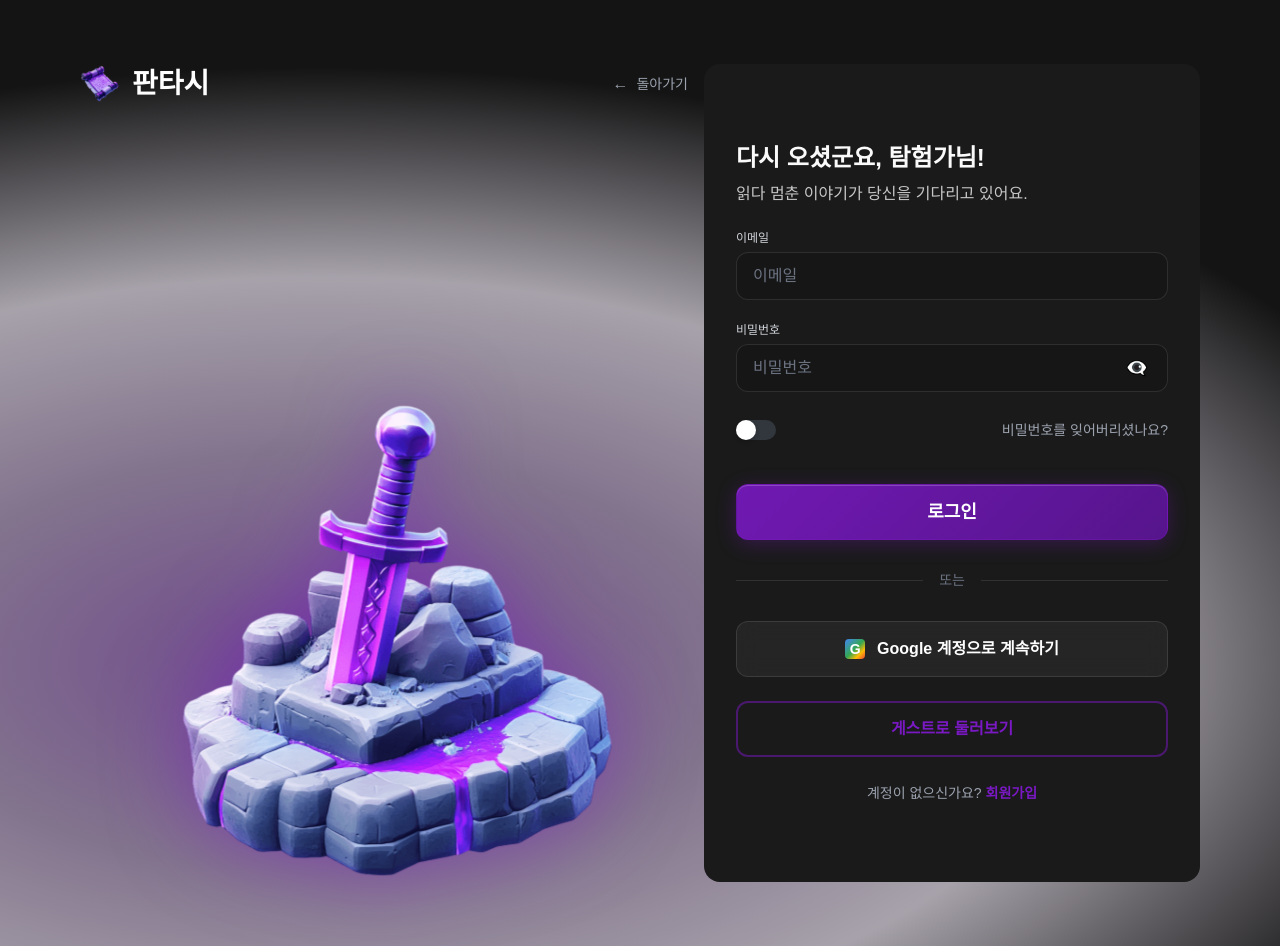
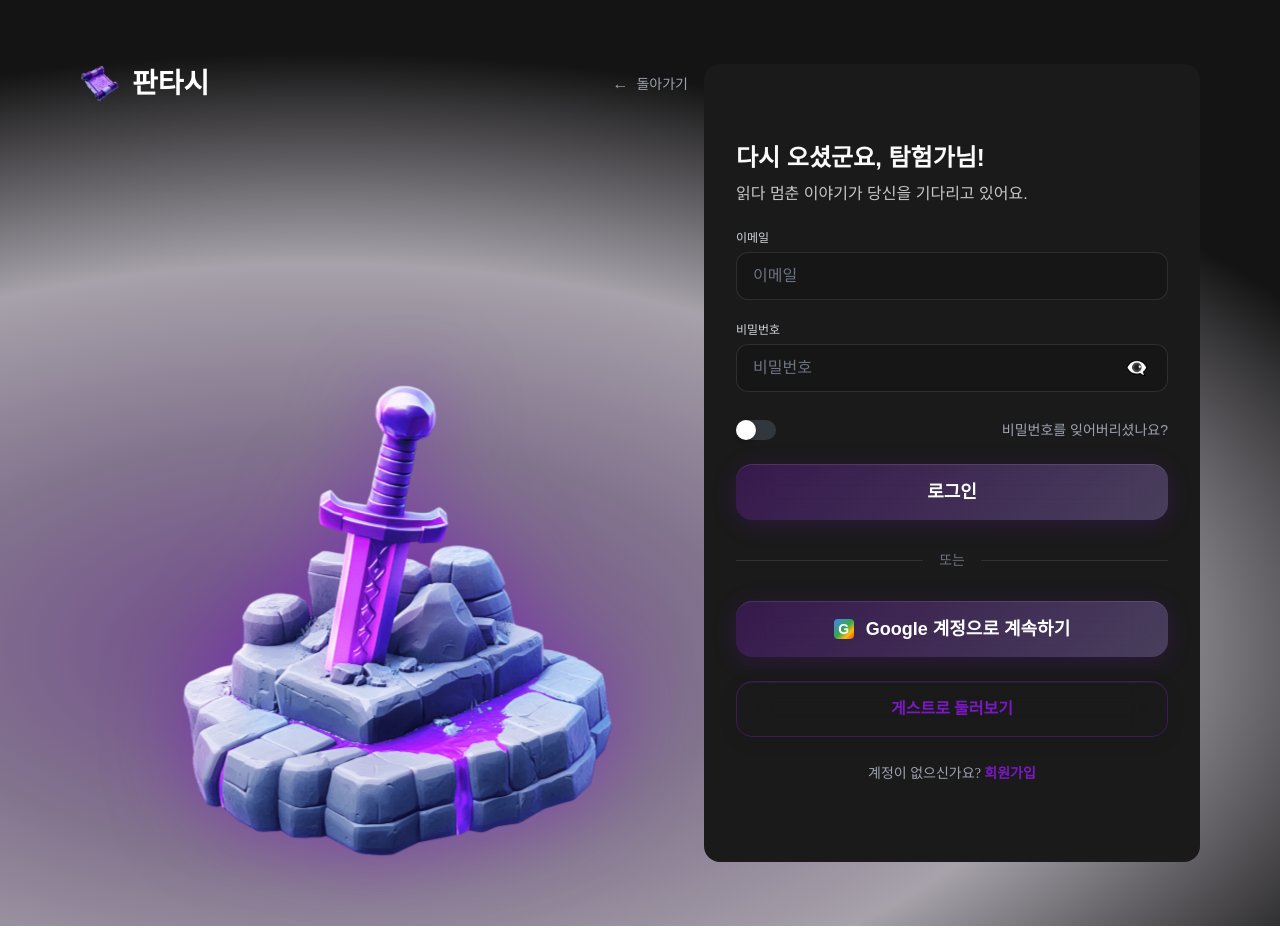
Before and after one commit to Fanta-Poem/Fanta-Poem_frontend, a Next.js app: page /login in a window 1280 px wide. Built offline with nearby package versions, Linux system fonts and the light colour scheme.

Commit message:
feat :: 버튼 컴포넌트 분리

```diff
--- /dev/null
+++ b/app/components/Button.tsx
@@ -0,0 +1,66 @@
+import styled from "@emotion/styled";
+
+interface ButtonProps {
+  children: React.ReactNode;
+  onClick?: () => void;
+  type?: "button" | "submit" | "reset";
+  disabled?: boolean;
+  icon?: React.ReactNode;
+}
+
+const StyledButton = styled.button`
+  width: 100%;
+  height: 56px;
+  background: linear-gradient(
+    135deg,
+    rgba(122, 25, 196, 0.3) 0%,
+    rgba(183, 148, 246, 0.3) 100%
+  );
+  backdrop-filter: blur(20px);
+  -webkit-backdrop-filter: blur(20px);
+  border: none;
+  border-radius: 16px;
+  font-family: "IM_Hyemin", sans-serif;
+  font-weight: bold;
+  font-size: 18px;
+  line-height: 22px;
+  color: white;
+  cursor: pointer;
+  transition: all 0.3s ease;
+  box-shadow: 0 4px 24px rgba(122, 25, 196, 0.2),
+    inset 0 1px 0 rgba(255, 255, 255, 0.1);
+  display: flex;
+  align-items: center;
+  justify-content: center;
+  gap: 12px;
+
+  &:hover {
+    background: linear-gradient(
+      135deg,
+      rgba(122, 25, 196, 0.4) 0%,
+      rgba(183, 148, 246, 0.4) 100%
+    );
+    box-shadow: 0 6px 32px rgba(122, 25, 196, 0.3),
+      inset 0 1px 0 rgba(255, 255, 255, 0.15);
+  }
+
+  &:disabled {
+    opacity: 0.5;
+    cursor: not-allowed;
+  }
+`;
+
+export default function Button({
+  children,
+  onClick,
+  type = "button",
+  disabled = false,
+  icon,
+}: ButtonProps) {
+  return (
+    <StyledButton onClick={onClick} type={type} disabled={disabled}>
+      {icon}
+      {children}
+    </StyledButton>
+  );
+}
--- /dev/null
+++ b/app/components/GoogleIcon.tsx
@@ -0,0 +1,24 @@
+import styled from "@emotion/styled";
+
+const IconWrapper = styled.div`
+  width: 20px;
+  height: 20px;
+  background: linear-gradient(
+    135deg,
+    #4285f4 0%,
+    #34a853 50%,
+    #fbbc05 75%,
+    #ea4335 100%
+  );
+  border-radius: 4px;
+  display: flex;
+  align-items: center;
+  justify-content: center;
+  font-weight: bold;
+  font-size: 14px;
+  color: white;
+`;
+
+export default function GoogleIcon() {
+  return <IconWrapper>G</IconWrapper>;
+}
--- /dev/null
+++ b/app/components/OutlineButton.tsx
@@ -0,0 +1,52 @@
+import styled from "@emotion/styled";
+
+interface OutlineButtonProps {
+  children: React.ReactNode;
+  onClick?: () => void;
+  type?: "button" | "submit" | "reset";
+  disabled?: boolean;
+}
+
+const StyledOutlineButton = styled.button`
+  width: 100%;
+  height: 56px;
+  background: transparent;
+  backdrop-filter: blur(20px);
+  -webkit-backdrop-filter: blur(20px);
+  border: 1px solid rgba(122, 25, 196, 0.4);
+  border-radius: 16px;
+  font-family: "IM_Hyemin";
+  font-weight: bold;
+  font-size: 16px;
+  line-height: 20px;
+  color: #7a19c4;
+  cursor: pointer;
+  transition: all 0.3s ease;
+  box-shadow: 0 4px 24px rgba(0, 0, 0, 0.05),
+    inset 0 1px 0 rgba(255, 255, 255, 0.05);
+
+  &:hover {
+    border-color: rgba(122, 25, 196, 0.6);
+    background: rgba(122, 25, 196, 0.1);
+    box-shadow: 0 6px 32px rgba(0, 0, 0, 0.1),
+      inset 0 1px 0 rgba(255, 255, 255, 0.08);
+  }
+
+  &:disabled {
+    opacity: 0.5;
+    cursor: not-allowed;
+  }
+`;
+
+export default function OutlineButton({
+  children,
+  onClick,
+  type = "button",
+  disabled = false,
+}: OutlineButtonProps) {
+  return (
+    <StyledOutlineButton onClick={onClick} type={type} disabled={disabled}>
+      {children}
+    </StyledOutlineButton>
+  );
+}
--- a/app/login/page.tsx
+++ b/app/login/page.tsx
@@ -3,6 +3,9 @@
 import { useState } from "react";
 import * as S from "./style";
 import Link from "next/link";
+import Button from "../components/Button";
+import OutlineButton from "../components/OutlineButton";
+import GoogleIcon from "../components/GoogleIcon";
 
 const scrollImg = "/3d/scroll.svg";
 const swardImg = "/3d/sword.svg";
@@ -99,7 +102,7 @@ export default function LoginPage() {
               <S.ForgotText>비밀번호를 잊어버리셨나요?</S.ForgotText>
             </S.OptionsRow>
 
-            <S.LoginBtn type="submit">로그인</S.LoginBtn>
+            <Button type="submit">로그인</Button>
 
             <S.DividerSection>
               <S.DividerLine />
@@ -107,14 +110,13 @@ export default function LoginPage() {
               <S.DividerLine />
             </S.DividerSection>
 
-            <S.GoogleBtn type="button" onClick={handleGoogleLogin}>
-              <S.GoogleIconWrapper>G</S.GoogleIconWrapper>
+            <Button onClick={handleGoogleLogin} icon={<GoogleIcon />}>
               Google 계정으로 계속하기
-            </S.GoogleBtn>
+            </Button>
 
-            <S.GuestBtn type="button" onClick={handleGuestLogin}>
+            <OutlineButton onClick={handleGuestLogin}>
               게스트로 둘러보기
-            </S.GuestBtn>
+            </OutlineButton>
 
             <S.SignupText>
               계정이 없으신가요?{" "}
--- a/app/login/style.ts
+++ b/app/login/style.ts
@@ -326,13 +326,13 @@ export const LoginBtn = styled.button`
   height: 56px;
   background: linear-gradient(
     135deg,
-    rgba(122, 25, 196, 0.9) 0%,
-    rgba(93, 21, 153, 0.9) 100%
+    rgba(122, 25, 196, 0.3) 0%,
+    rgba(183, 148, 246, 0.3) 100%
   );
-  backdrop-filter: blur(10px);
-  -webkit-backdrop-filter: blur(10px);
-  border: 1px solid rgba(122, 25, 196, 0.3);
-  border-radius: 12px;
+  backdrop-filter: blur(20px);
+  -webkit-backdrop-filter: blur(20px);
+  border: none;
+  border-radius: 16px;
   font-family: "IM_Hyemin", sans-serif;
   font-weight: bold;
   font-size: 18px;
@@ -340,19 +340,19 @@ export const LoginBtn = styled.button`
   color: white;
   cursor: pointer;
   transition: all 0.3s ease;
-  box-shadow: 0px 4px 20px rgba(122, 25, 196, 0.3),
-    inset 0 1px 0 rgba(255, 255, 255, 0.2);
+  box-shadow: 0 4px 24px rgba(122, 25, 196, 0.2),
+    inset 0 1px 0 rgba(255, 255, 255, 0.1);
   margin-top: 20px;
 
   &:hover {
     background: linear-gradient(
       135deg,
-      rgba(139, 42, 213, 0.95) 0%,
-      rgba(110, 26, 170, 0.95) 100%
+      rgba(122, 25, 196, 0.4) 0%,
+      rgba(183, 148, 246, 0.4) 100%
     );
-    transform: translateY(-2px);
-    box-shadow: 0px 8px 30px rgba(122, 25, 196, 0.4),
-      inset 0 1px 0 rgba(255, 255, 255, 0.2);
+    border-color: rgba(122, 25, 196, 0.7);
+    box-shadow: 0 6px 32px rgba(122, 25, 196, 0.3),
+      inset 0 1px 0 rgba(255, 255, 255, 0.15);
   }
 `;
 
@@ -379,11 +379,15 @@ export const DividerText = styled.span`
 export const GoogleBtn = styled.button`
   width: 100%;
   height: 56px;
-  background: rgba(255, 255, 255, 0.05);
-  backdrop-filter: blur(10px);
-  -webkit-backdrop-filter: blur(10px);
-  border: 1px solid rgba(255, 255, 255, 0.1);
-  border-radius: 12px;
+  background: linear-gradient(
+    135deg,
+    rgba(122, 25, 196, 0.15) 0%,
+    rgba(183, 148, 246, 0.15) 100%
+  );
+  backdrop-filter: blur(20px);
+  -webkit-backdrop-filter: blur(20px);
+  border: 1px solid rgba(122, 25, 196, 0.3);
+  border-radius: 16px;
   font-family: "IM_Hyemin", sans-serif;
   font-weight: bold;
   font-size: 16px;
@@ -395,10 +399,18 @@ export const GoogleBtn = styled.button`
   align-items: center;
   justify-content: center;
   gap: 12px;
+  box-shadow: 0 4px 24px rgba(0, 0, 0, 0.1),
+    inset 0 1px 0 rgba(255, 255, 255, 0.05);
 
   &:hover {
-    background: rgba(255, 255, 255, 0.1);
-    border-color: rgba(255, 255, 255, 0.2);
+    background: linear-gradient(
+      135deg,
+      rgba(122, 25, 196, 0.2) 0%,
+      rgba(183, 148, 246, 0.2) 100%
+    );
+    border-color: rgba(122, 25, 196, 0.4);
+    box-shadow: 0 6px 32px rgba(0, 0, 0, 0.15),
+      inset 0 1px 0 rgba(255, 255, 255, 0.1);
   }
 `;
 
@@ -425,24 +437,30 @@ export const GuestBtn = styled.button`
   width: 100%;
   height: 56px;
   background: transparent;
-  border: 2px solid rgba(122, 25, 196, 0.5);
-  border-radius: 12px;
-  font-family: "IM_Hyemin", sans-serif;
+  backdrop-filter: blur(20px);
+  -webkit-backdrop-filter: blur(20px);
+  border: 1px solid rgba(122, 25, 196, 0.4);
+  border-radius: 16px;
+  font-family: "IM_Hyemin";
   font-weight: bold;
   font-size: 16px;
   line-height: 20px;
-  color: #7a19c4;
+  color: #a855f7;
   cursor: pointer;
   transition: all 0.3s ease;
+  box-shadow: 0 4px 24px rgba(0, 0, 0, 0.05),
+    inset 0 1px 0 rgba(255, 255, 255, 0.05);
 
   &:hover {
-    border-color: rgba(122, 25, 196, 0.8);
+    border-color: rgba(122, 25, 196, 0.6);
     background: rgba(122, 25, 196, 0.1);
+    box-shadow: 0 6px 32px rgba(0, 0, 0, 0.1),
+      inset 0 1px 0 rgba(255, 255, 255, 0.08);
   }
 `;
 
 export const SignupText = styled.p`
-  font-family: "IM_Hyemin", sans-serif;
+  font-family: "IM_Hyemin";
   font-size: 14px;
   line-height: 17px;
   color: #9ca3af;
```
